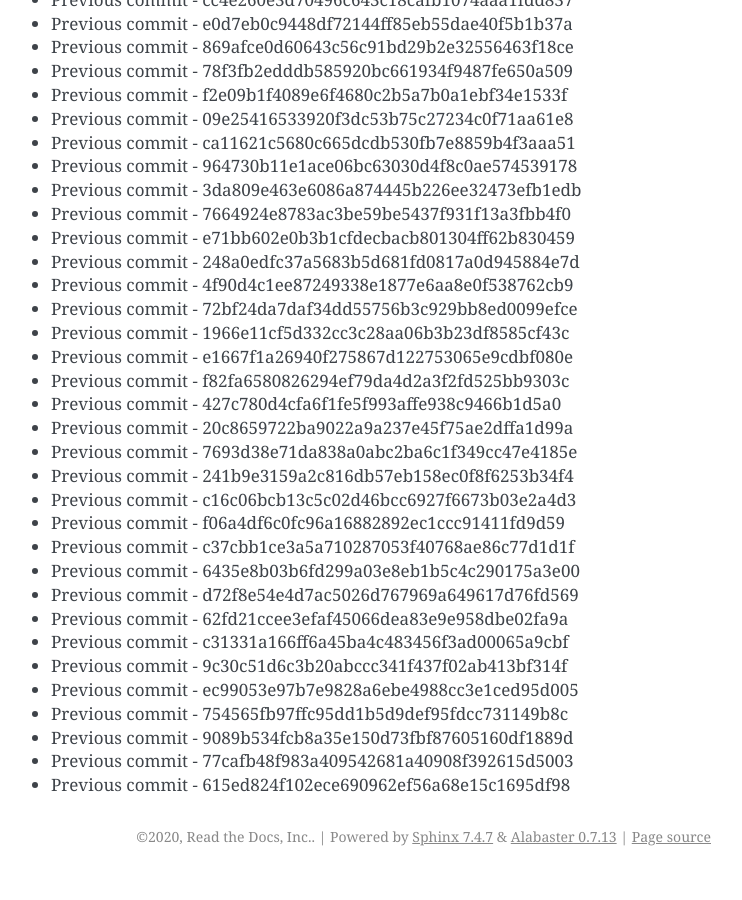
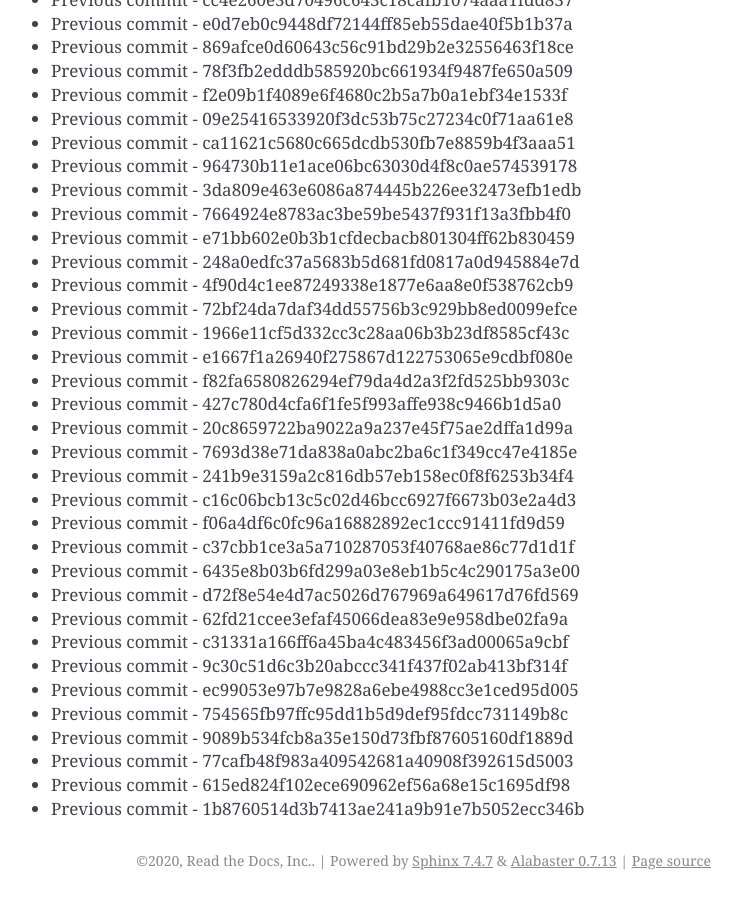
Before and after one commit to readthedocs/rtd-git-stresstest, a Sphinx documentation site: the page built from docs/updates.rst, in a window 1280 px wide and 900 px high, scrolled down 96105 px. Shown: the whole window, without its empty margins (399-1141 px from the left). Built offline with Sphinx 7.4.7, drawn with Linux system fonts in a browser that asks for light colours; before the commit the page ends 96981 px from its top, so only the background shows below that.

Commit message:
Generating commit from previous: 1b8760514d3b7413ae241a9b91e7b5052ecc346b

```diff
--- a/docs/updates.rst
+++ b/docs/updates.rst
@@ -4070,3 +4070,4 @@ It can be tested for any performance characteristics.
 * Previous commit - 9089b534fcb8a35e150d73fbf87605160df1889d
 * Previous commit - 77cafb48f983a409542681a40908f392615d5003
 * Previous commit - 615ed824f102ece690962ef56a68e15c1695df98
+* Previous commit - 1b8760514d3b7413ae241a9b91e7b5052ecc346b
```
